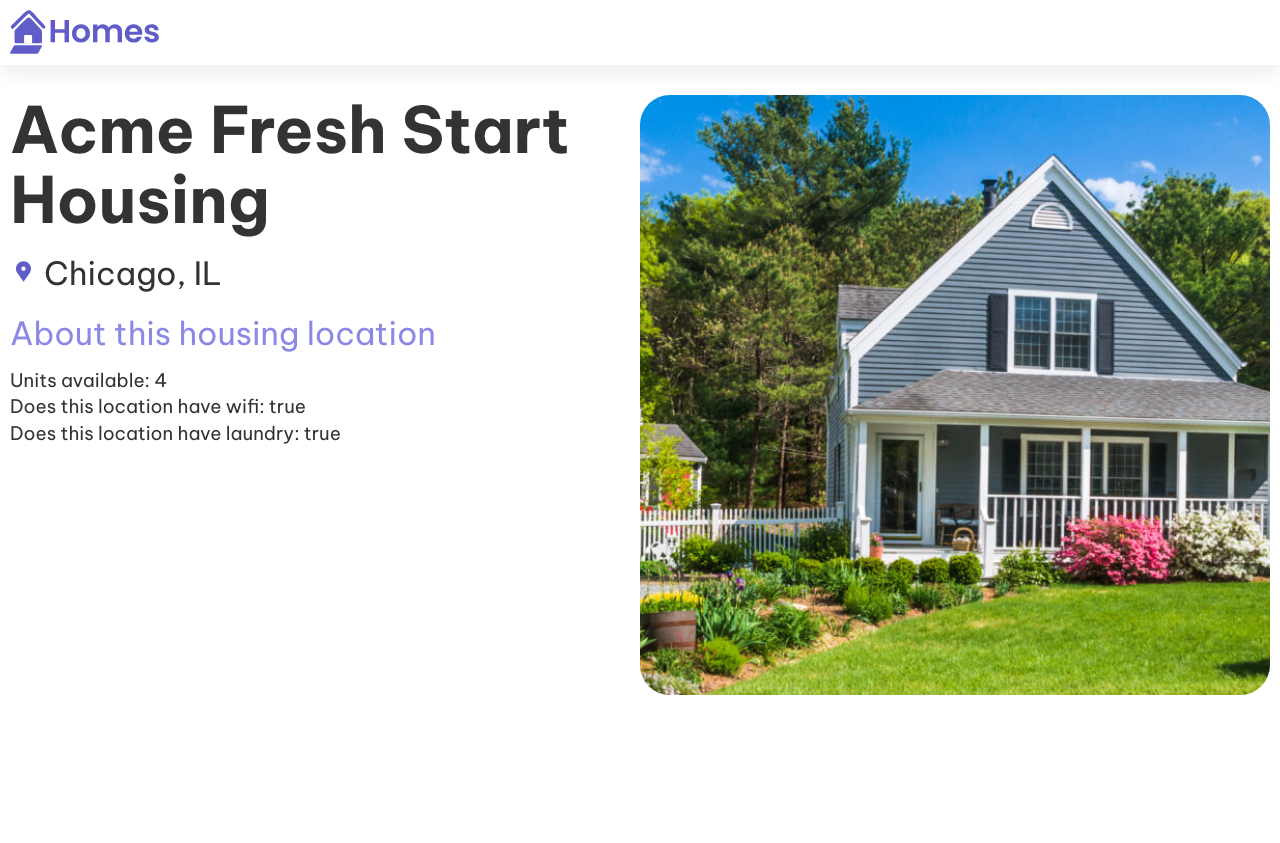
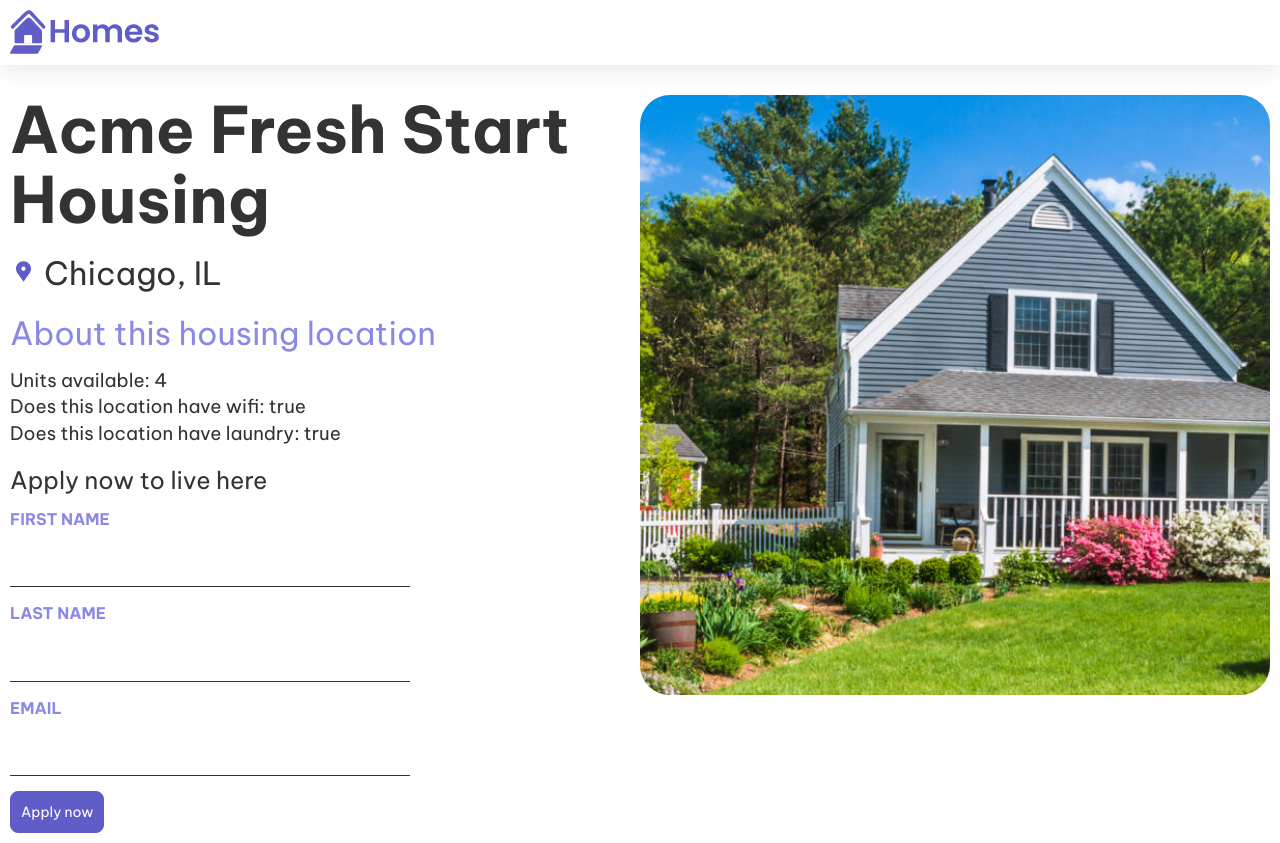
Before and after one commit to josealarconchacon/FirstAngualrApp, an Angular app: page /details/0 in a window 1280 px wide. Before the commit the page ends 800 px from the top, so only its background shows below. Built offline with nearby package versions, Linux system fonts and the light colour scheme.

Commit message:
Angular's forms

```diff
--- a/src/app/details/details.component.ts
+++ b/src/app/details/details.component.ts
@@ -3,11 +3,12 @@
 import { ActivatedRoute } from '@angular/router';
 import { HousingService } from '../housing.service';
 import { Housinglocation } from '../housinglocation';
+import { FormControl, FormGroup, ReactiveFormsModule } from '@angular/forms';
 
 @Component({
   selector: 'app-details',
   standalone: true,
-  imports: [CommonModule],
+  imports: [CommonModule, ReactiveFormsModule],
   template: `
     <article>
       <img
@@ -31,6 +32,20 @@
           </li>
         </ul>
       </section>
+      <section class="listing-apply">
+        <h2 class="section-heading">Apply now to live here</h2>
+        <form [formGroup]="applyForm" (submit)="submitApplication()">
+          <label for="first-name">First Name</label>
+          <input id="first-name" type="text" formControlName="firstName" />
+
+          <label for="last-name">Last Name</label>
+          <input id="last-name" type="text" formControlName="lastName" />
+
+          <label for="email">Email</label>
+          <input id="email" type="email" formControlName="email" />
+          <button type="submit" class="primary">Apply now</button>
+        </form>
+      </section>
     </article>
   `,
   styleUrls: ['./details.component.css'],
@@ -42,9 +57,25 @@
   housingService = inject(HousingService);
   housingLocation: Housinglocation | undefined;
 
+  // create form object.
+  applyForm = new FormGroup({
+    firstName: new FormControl(''),
+    lastName: new FormControl(''),
+    email: new FormControl(''),
+  });
+
   constructor() {
     const housingLocationId = Number(this.route.snapshot.params['id']);
     this.housingLocation =
       this.housingService.getHousingLocationById(housingLocationId);
   }
+
+  submitApplication() {
+    // add nullish coalescing operator in case the value is null.
+    this.housingService.submitApplication(
+      this.applyForm.value.firstName ?? '',
+      this.applyForm.value.lastName ?? '',
+      this.applyForm.value.email ?? ''
+    );
+  }
 }
--- a/src/app/housing.service.ts
+++ b/src/app/housing.service.ts
@@ -129,4 +129,10 @@
       (housingLocation) => housingLocation.id === id
     );
   }
+  // Submit Method
+  submitApplication(firstName: string, lastName: string, email: string) {
+    console.log(
+      `Homes application received: firstName: ${firstName}, lastName: ${lastName}, email: ${email}.`
+    );
+  }
 }
```
